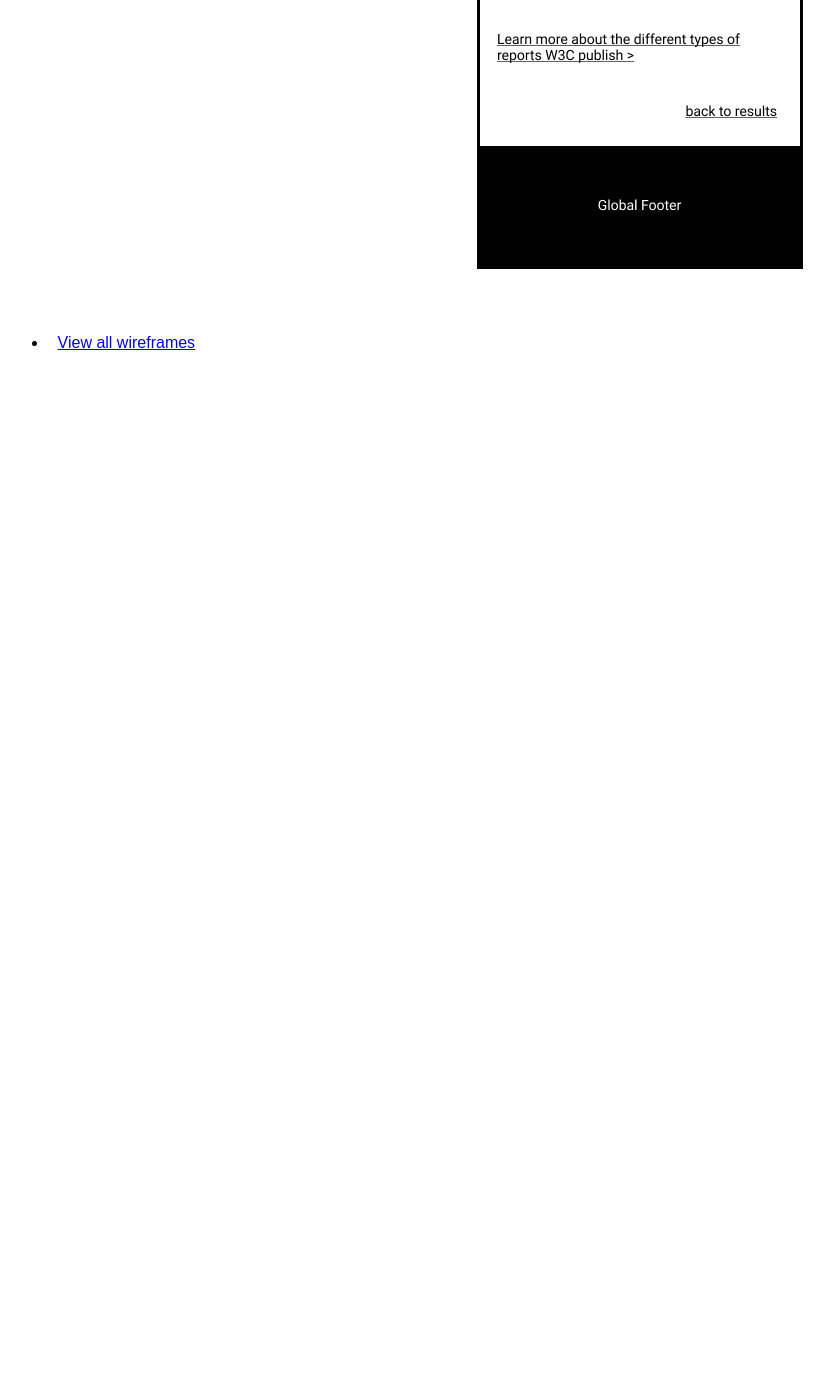
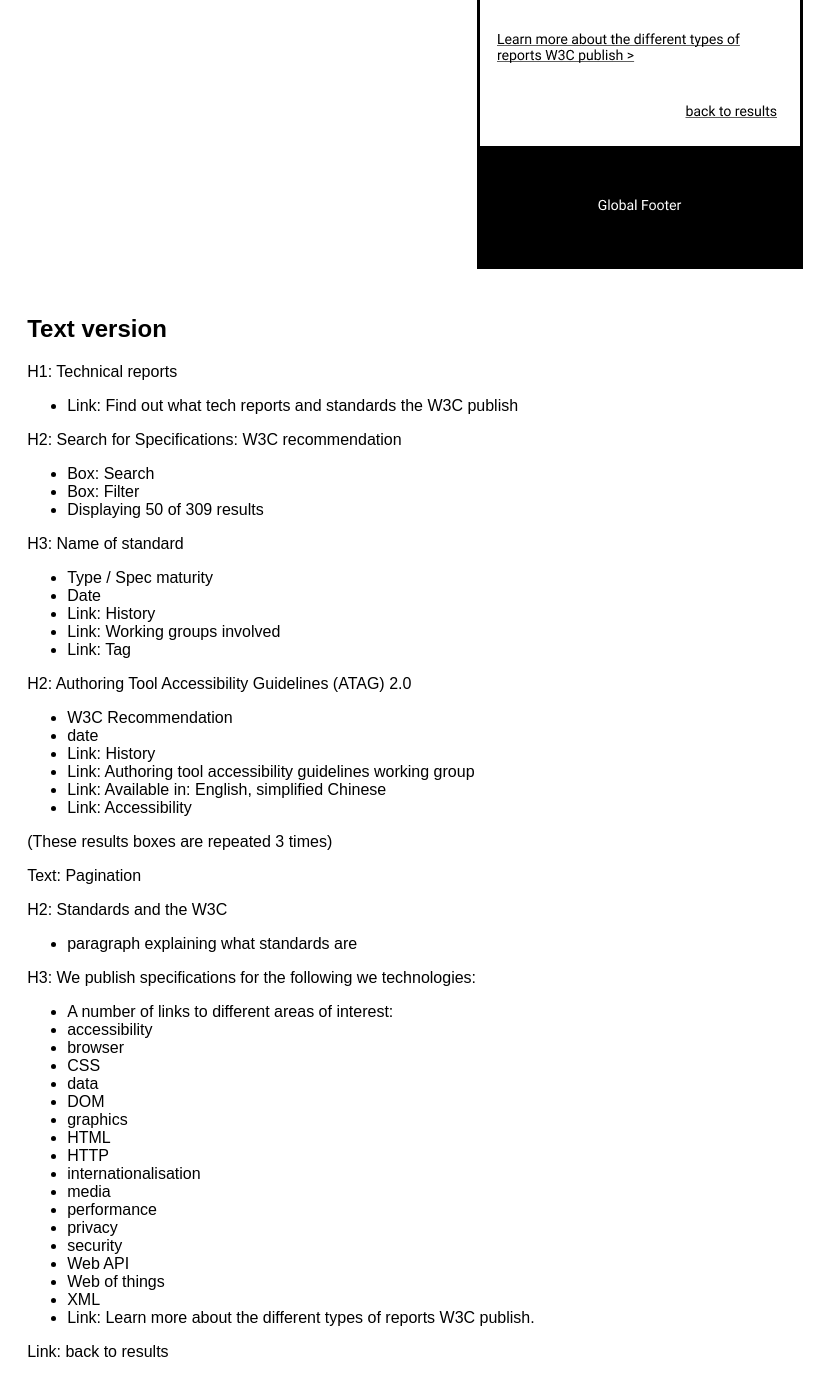
Before and after one commit to w3c/w3c-website-redesign-documentation, a Jekyll site: the page built from _wireframes/tr.md, in a window 1280 px wide and 1400 px high, scrolled down 2429 px. Shown: the top 1396 px of the window, without its empty margins (0-839 px from the left). Built offline with Jekyll 4.4.1, drawn with Linux system fonts in a browser that asks for light colours; before the commit the page ends 2800 px from its top, so only the background shows below that.

```diff
--- a/_wireframes/tr.md
+++ b/_wireframes/tr.md
@@ -4,3 +4,57 @@ title: Technical Reports
 image: TR.png
 date: "2020-08-27"
 ---
+
+## Text version
+
+H1: Technical reports
+- Link: Find out what tech reports and standards the W3C publish
+
+H2: Search for Specifications: W3C recommendation
+- Box: Search
+- Box: Filter
+- Displaying 50 of 309 results
+
+H3: Name of standard
+- Type / Spec maturity
+- Date
+- Link: History
+- Link: Working groups involved
+- Link: Tag
+
+H2: Authoring Tool Accessibility Guidelines (ATAG) 2.0
+- W3C Recommendation
+- date
+- Link: History
+- Link: Authoring tool accessibility guidelines working group
+- Link: Available in: English, simplified Chinese
+- Link: Accessibility
+
+(These results boxes are repeated 3 times)
+
+Text: Pagination
+
+H2: Standards and the W3C
+- paragraph explaining what standards are
+
+H3: We publish specifications for the following we technologies:
+- A number of links to different areas of interest:
+- accessibility
+- browser
+- CSS
+- data
+- DOM
+- graphics
+- HTML
+- HTTP
+- internationalisation
+- media
+- performance
+- privacy
+- security
+- Web API
+- Web of things
+- XML
+- Link: Learn more about the different types of reports W3C publish.
+
+Link: back to results
```
Also changed, not shown: _docs/2020-08-27-proposed-site-map-v2.md (+20 -9 lines).
